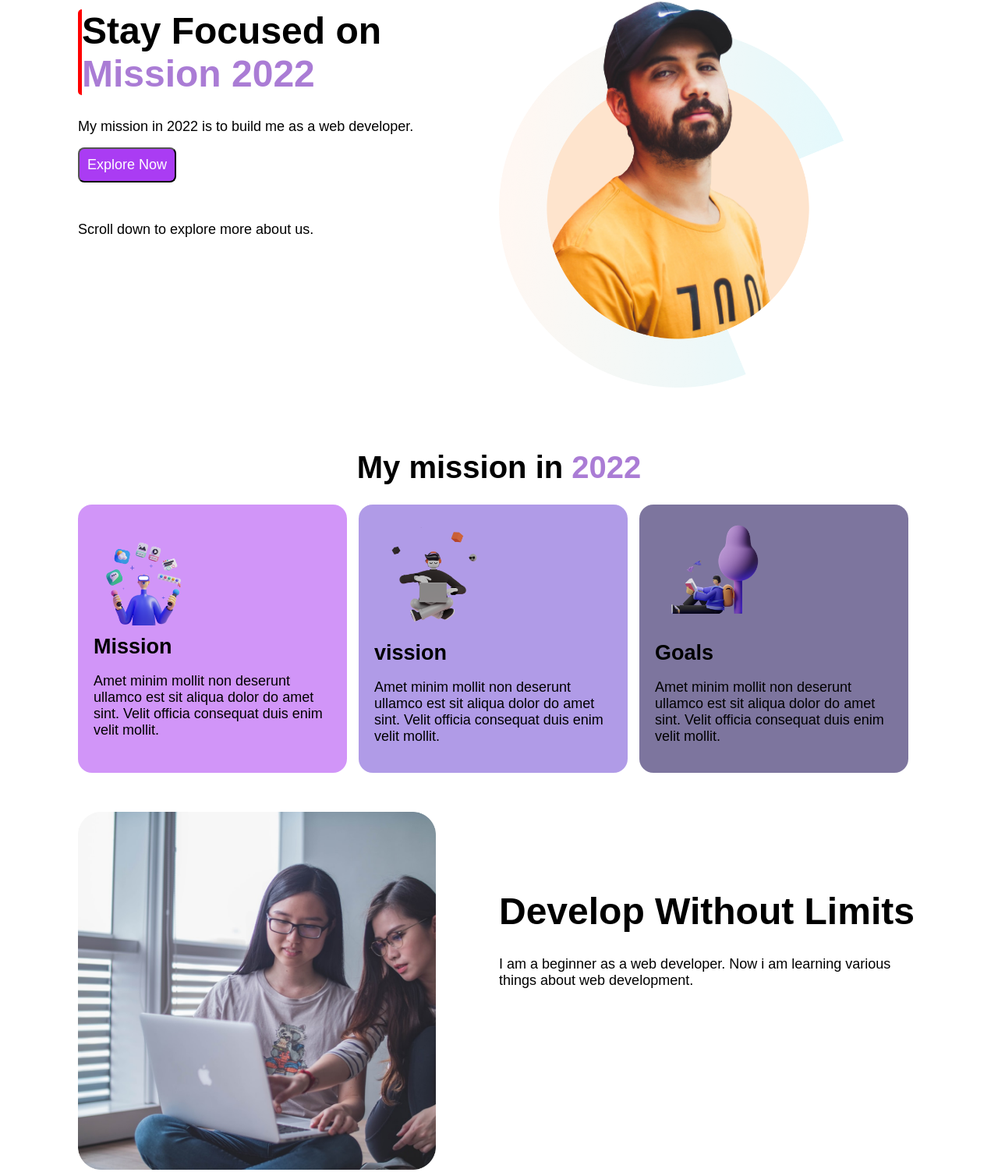
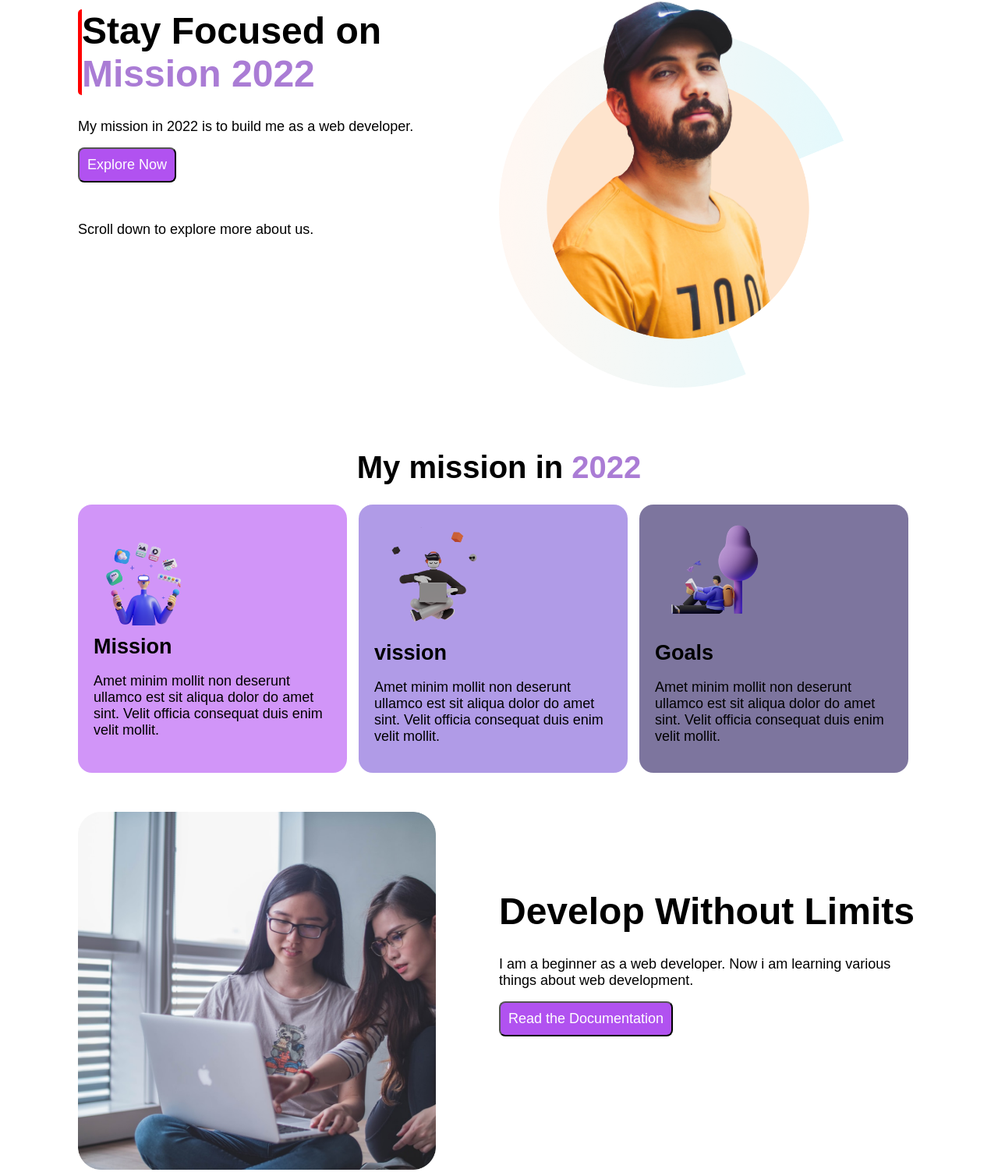
Before and after one commit to Patoary/my-portfolio, a plain HTML site: page index.html in a window 1280 px wide. Shown: the part 138-1646 px from the top of the page at 78% size. Drawn offline with Linux system fonts and the light colour scheme.

Commit message:
second commit

```diff
--- a/index.html
+++ b/index.html
@@ -50,6 +50,7 @@
         <div class="half-width">
             <h1>Develop Without Limits</h1>
             <p>I am a beginner as a web developer. Now i am learning various things about web development. </p>
+            <button class="doc">Read the Documentation</button>
         </div>
     </section>
 </body>
--- a/style.css
+++ b/style.css
@@ -28,7 +28,7 @@ p{
     margin-bottom: 16px;
 }
 .explore{
-    background-color: rgb(170, 60, 243);
+    background-color: rgba(162, 49, 238, 0.836);
     padding: 10px;
     color: white;
     font-size: 18px;
@@ -78,3 +78,11 @@ background-color: rgba(118, 83, 214, 0.575);
 #goals{
     background-color: rgba(30, 17, 88, 0.575);
 }
+.doc{
+    background-color: rgba(162, 49, 238, 0.836);
+    padding: 10px;
+    color: white;
+    font-size: 18px;
+    border-radius: 8px;
+    margin-bottom: 50px;
+}
```
